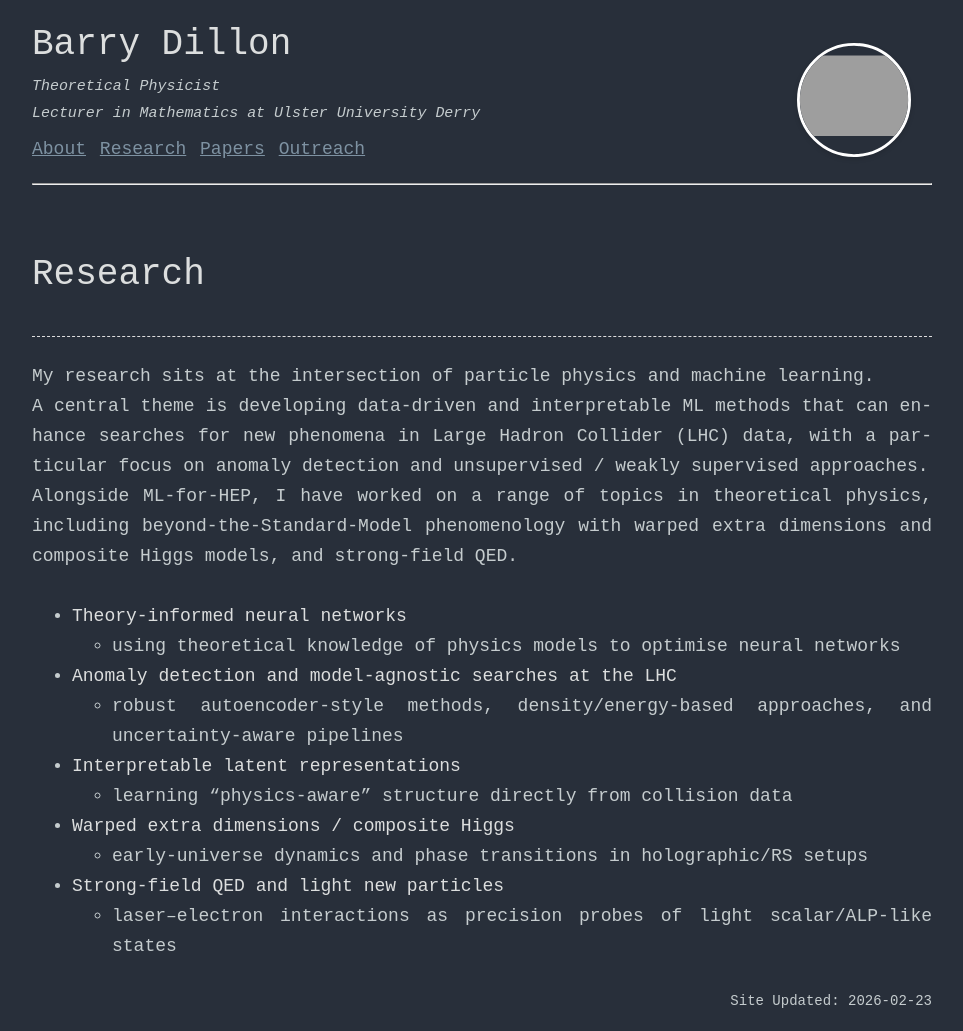
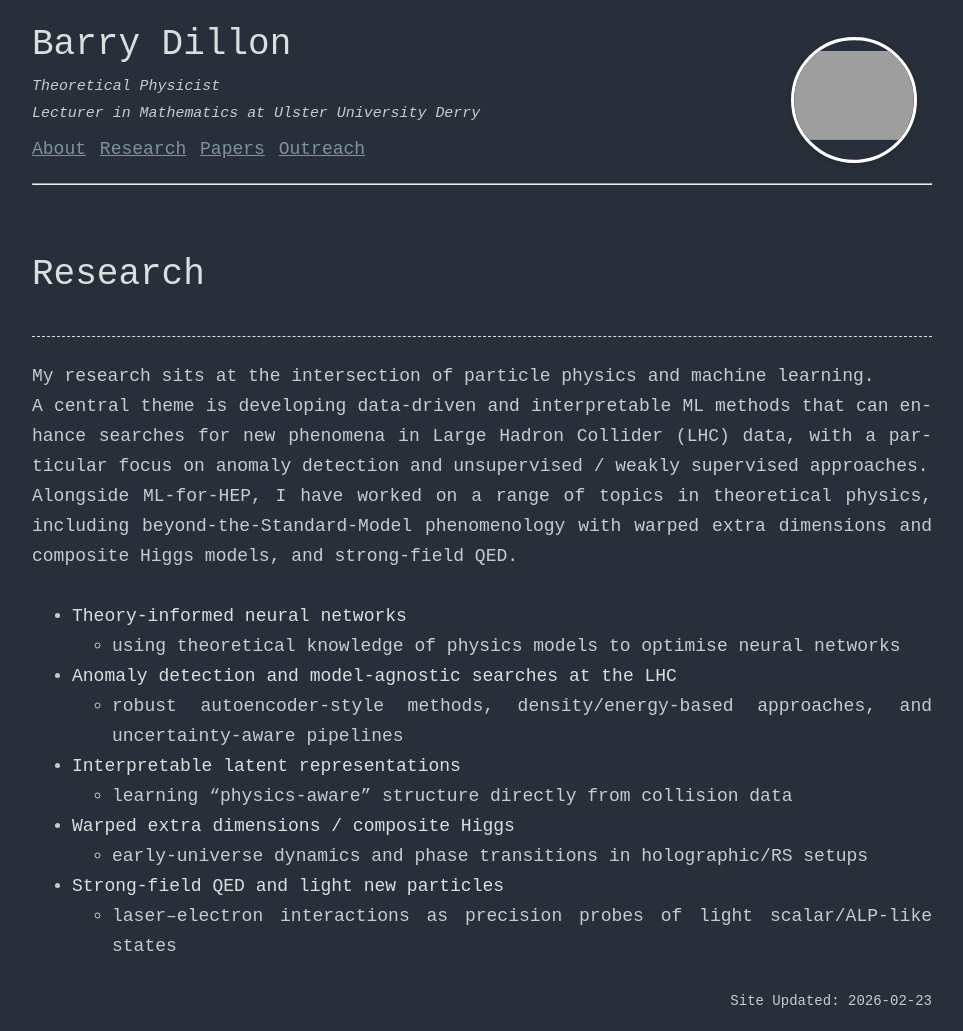
Before and after one commit to bmdillon/bmdillon.github.io, a Jekyll site: the page built from research/index.md, in a window 1280 px wide. Shown: the whole page, without its empty margins (158-1121 px from the left). Built offline with Jekyll 4.4.1, drawn with Linux system fonts in a browser that asks for light colours; grey boxes are pictures that could not be loaded.

Commit message:
photo edit

```diff
--- a/assets/css/styles.scss
+++ b/assets/css/styles.scss
@@ -36,7 +36,7 @@
   border-radius: 50%;
   object-fit: contain;
   object-position: 50% 35%;
-  transform: scale(0.95);
+  transform: scale(1.05);
   transform-origin: center;
   border: 3px solid #fff;
   box-shadow: 0 2px 6px rgba(0,0,0,0.15);
```
